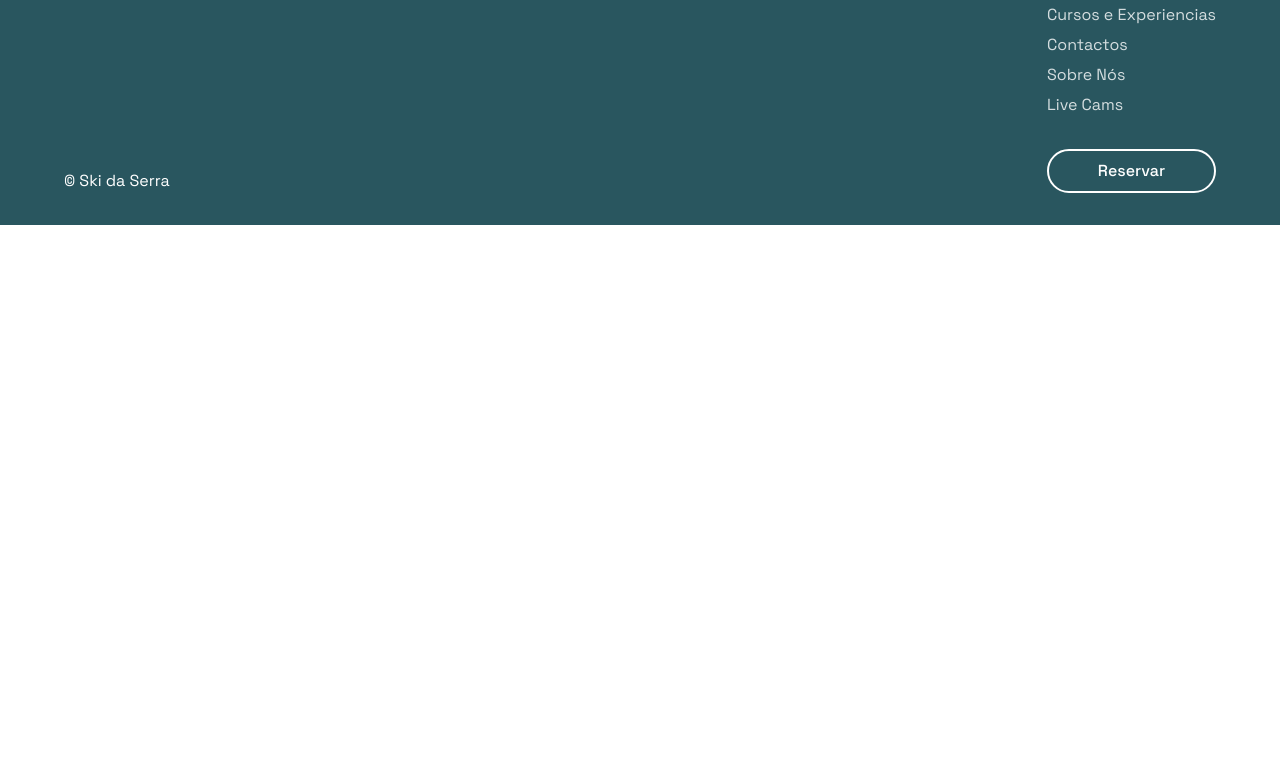
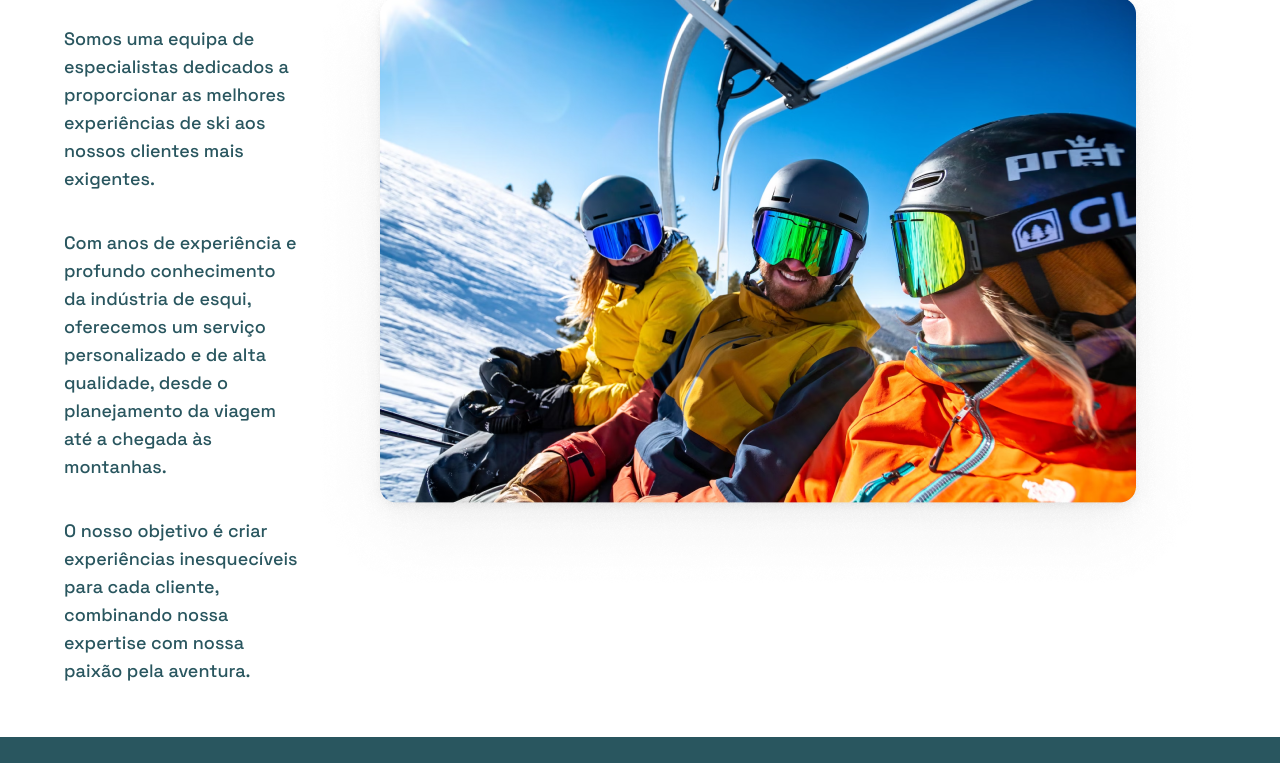
Before and after one commit to JonasMonti/SkiDaSerra, an Astro site: page /sobre-nos in a window 1280 px wide. Shown: the part 235-998 px from the top of the page. Before the commit the page ends 800 px from the top, so only its background shows below. Built offline with nearby package versions, Linux system fonts and the light colour scheme; Astro itself is replaced by a stand-in of ours.

Commit message:
Página Sobre Nós

```diff
--- a/src/pages/livecams.astro
+++ b/src/pages/livecams.astro
@@ -22,7 +22,7 @@ import Layout from "../layouts/Layout.astro";
     top: 0;
     left: 0;
     z-index: -1;
-    width: 100vw;
+
     object-fit: cover;
     border-bottom: 1px solid #29565f;
   }
--- a/src/pages/sobre-nos.astro
+++ b/src/pages/sobre-nos.astro
@@ -2,4 +2,21 @@
 import Layout from "../layouts/Layout.astro";
 ---
 
-<Layout title="Sobre Nós | Ski da Serra">Sobre Nós</Layout>
+<Layout title="Sobre Nós | Ski da Serra">
+    <div class="md:flex md:justify-between w-full items-center">
+        <main
+          class=" flex min-h-screen w-full max-w-xl flex-col justify-center gap-4"
+        >
+          <h1 class="text-6xl font-bold text-primary">Sobre Nós</h1>
+
+          <div class="flex w-full justify-between">
+            <section class="flex max-w-xl flex-col gap-4 text-primary mt-12 font-medium text-lg">
+              <p class="mb-5">Somos uma equipa de especialistas dedicados a proporcionar as melhores experiências de ski aos nossos clientes mais exigentes.</p>
+              <p class="mb-5">Com anos de experiência e profundo conhecimento da indústria de esqui, oferecemos um serviço personalizado e de alta qualidade, desde o planejamento da viagem até a chegada às montanhas. </p>
+              <p class="mb-5">O nosso objetivo é criar experiências inesquecíveis para cada cliente, combinando nossa expertise com nossa paixão pela aventura.</p>
+            </section>
+          </div>
+        </main>
+        <img src="/sobrenos.png" alt="Sobre Nós"/>
+      </div>
+</Layout>
```
Also changed, not shown: public/sobrenos.png (added).
